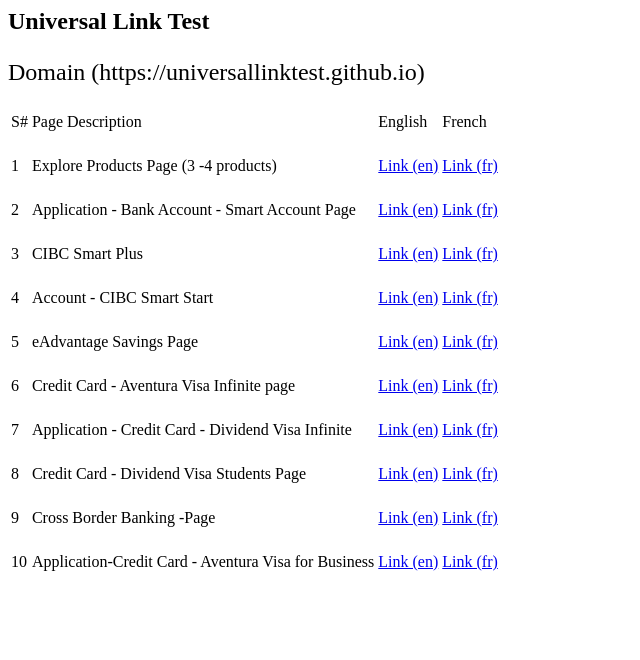
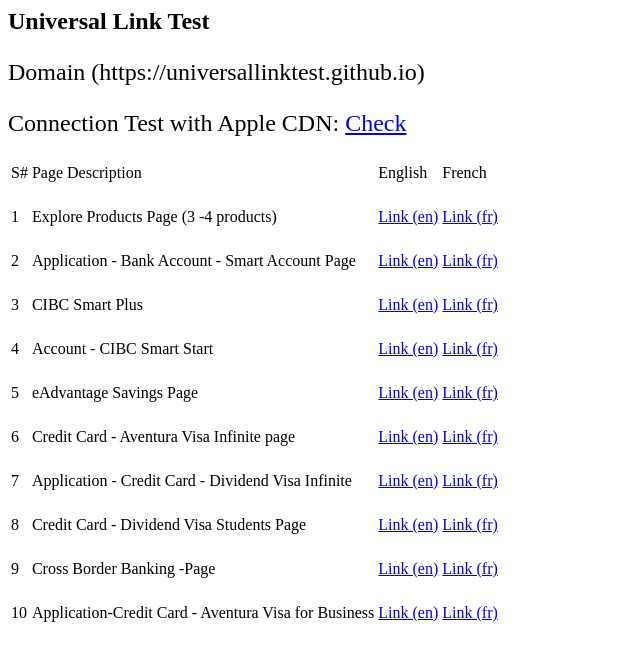
Before and after one commit to universallinktest/universallinktest.github.io, a plain HTML site: page index.html in a window 1280 px wide. Shown: the whole page, without its empty margins (0-640 px from the left). Drawn offline with Linux system fonts and the light colour scheme.

Commit message:
Update index.html
Add apple cdn link

```diff
--- a/index.html
+++ b/index.html
@@ -1,5 +1,6 @@
 <h2>Universal Link Test</h2>
 <p style="font-size: 1.5em;">Domain (https://universallinktest.github.io)</p>
+<p style="font-size: 1.5em;"> Connection Test with Apple CDN: <a href="https://app-site-association.cdn-apple.com/a/v1/universallinktest.github.io"> Check</a></p>
 <table>
 <tbody>
 <tr>
```
